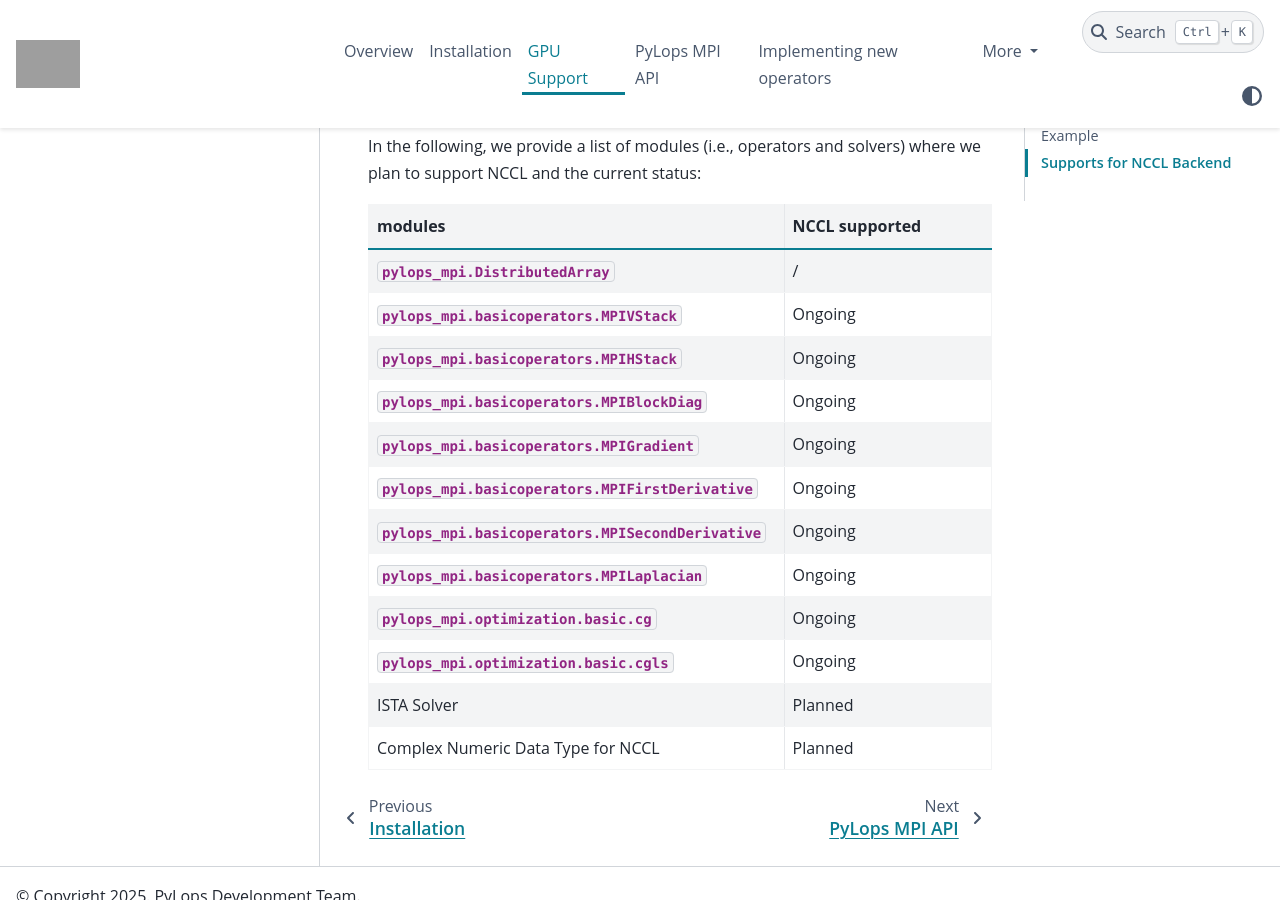
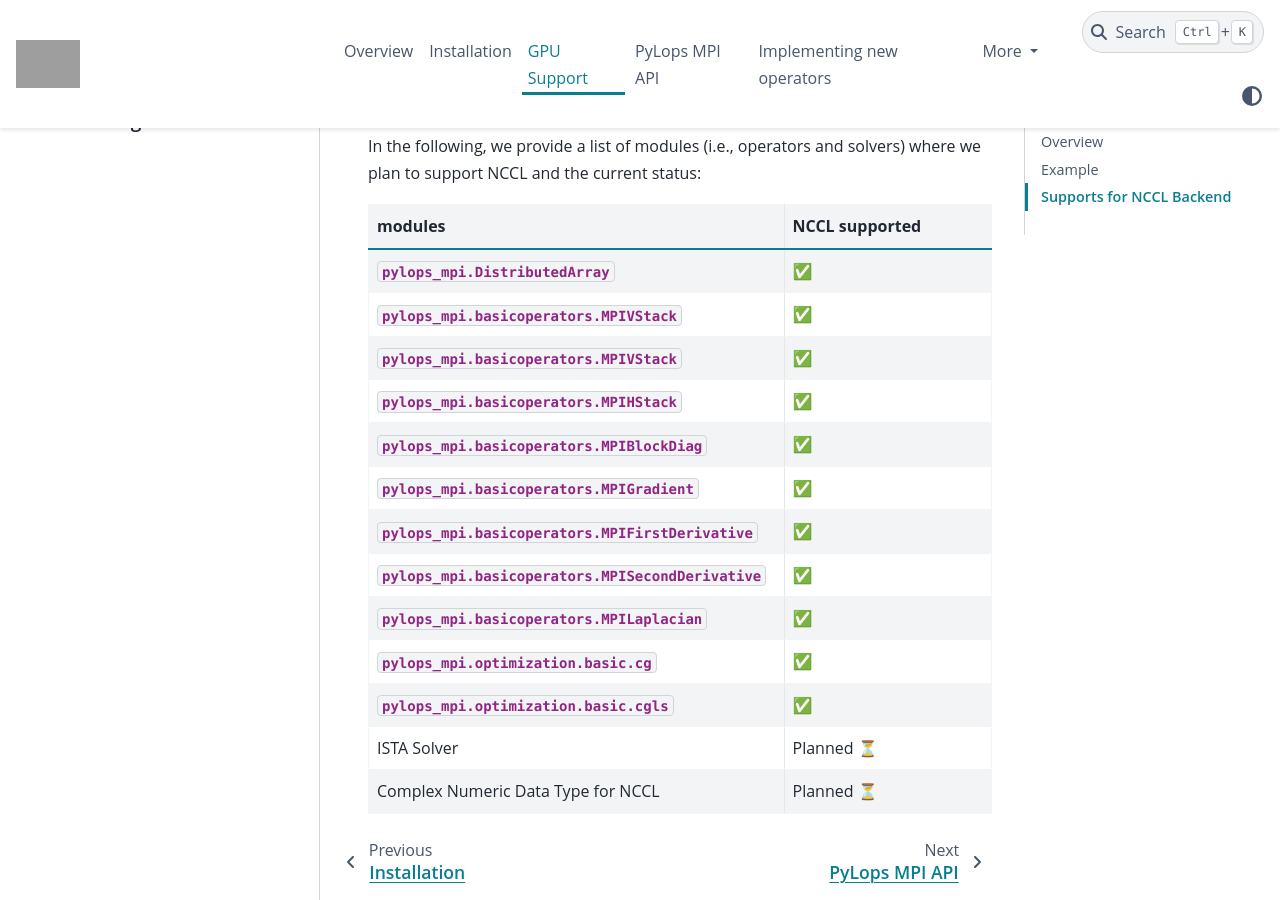
Before and after one commit to PyLops/pylops-mpi, a Sphinx documentation site: the page built from docs/source/gpu.rst, in a window 1280 px wide and 900 px high, scrolled down 2863 px. Built offline with Sphinx 7.4.7 and the PyData theme 0.15.4, drawn with Linux system fonts in a browser that asks for light colours; pages that are not in the unit, such as notebooks, are missing from menus; comment, search, counter and statistics services are not loaded; grey boxes are pictures that could not be loaded.

Commit message:
update docs for nccl-support Ops

```diff
--- a/docs/source/gpu.rst
+++ b/docs/source/gpu.rst
@@ -131,26 +131,28 @@
    * - modules
      - NCCL supported
    * - :class:`pylops_mpi.DistributedArray`
-     - /
+     - ✅
    * - :class:`pylops_mpi.basicoperators.MPIVStack`
-     - Ongoing
+     - ✅
+   * - :class:`pylops_mpi.basicoperators.MPIVStack`
+     - ✅
    * - :class:`pylops_mpi.basicoperators.MPIHStack`
-     - Ongoing
+     - ✅
    * - :class:`pylops_mpi.basicoperators.MPIBlockDiag`
-     - Ongoing
+     - ✅
    * - :class:`pylops_mpi.basicoperators.MPIGradient`
-     - Ongoing
+     - ✅
    * - :class:`pylops_mpi.basicoperators.MPIFirstDerivative`
-     - Ongoing
+     - ✅
    * - :class:`pylops_mpi.basicoperators.MPISecondDerivative`
-     - Ongoing
+     - ✅
    * - :class:`pylops_mpi.basicoperators.MPILaplacian`
-     - Ongoing
+     - ✅
    * - :class:`pylops_mpi.optimization.basic.cg`
-     - Ongoing
+     - ✅
    * - :class:`pylops_mpi.optimization.basic.cgls`
-     - Ongoing
+     - ✅
    * - ISTA Solver
-     - Planned
+     - Planned ⏳
    * - Complex Numeric Data Type for NCCL
-     - Planned
+     - Planned ⏳
```
